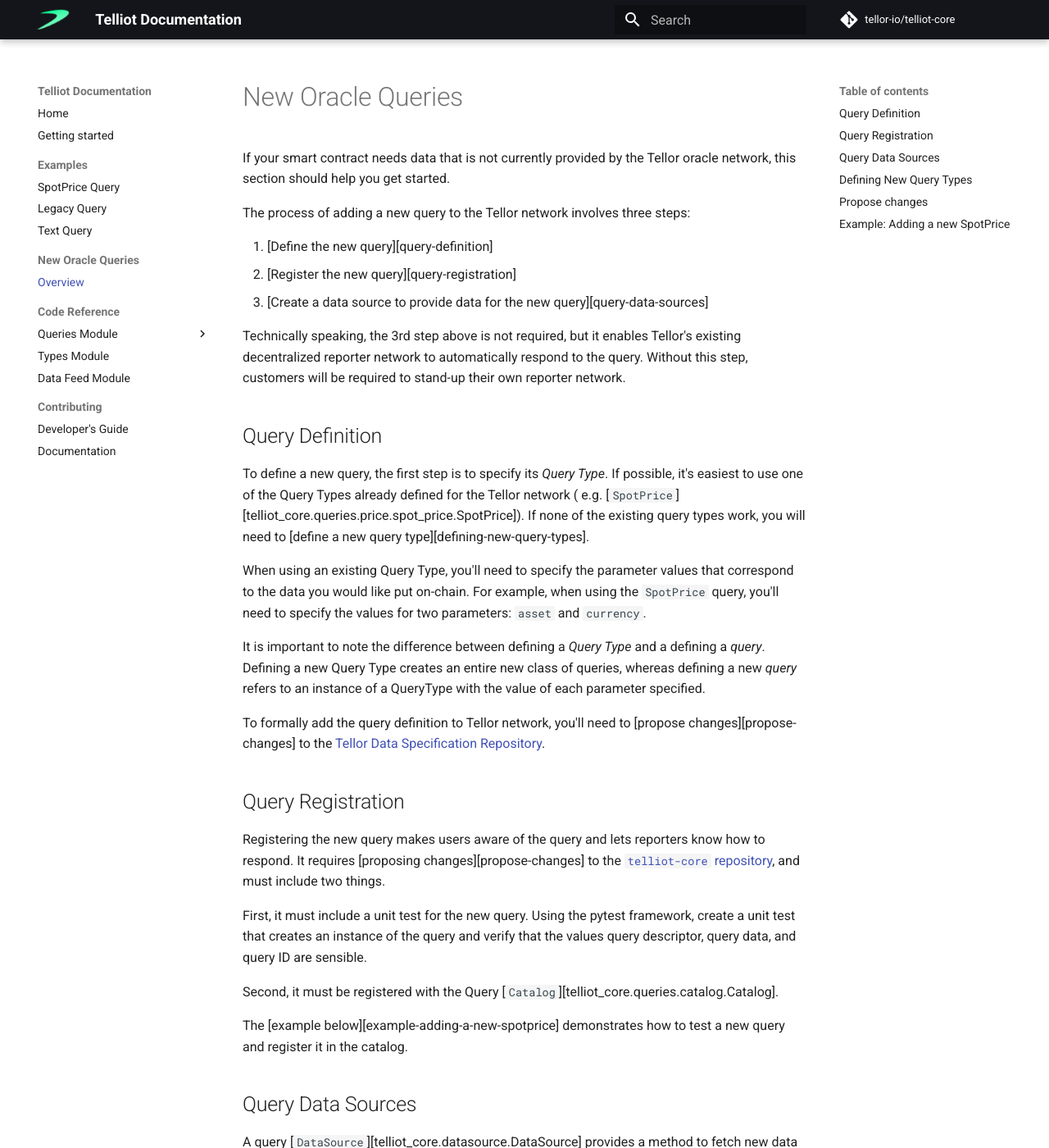
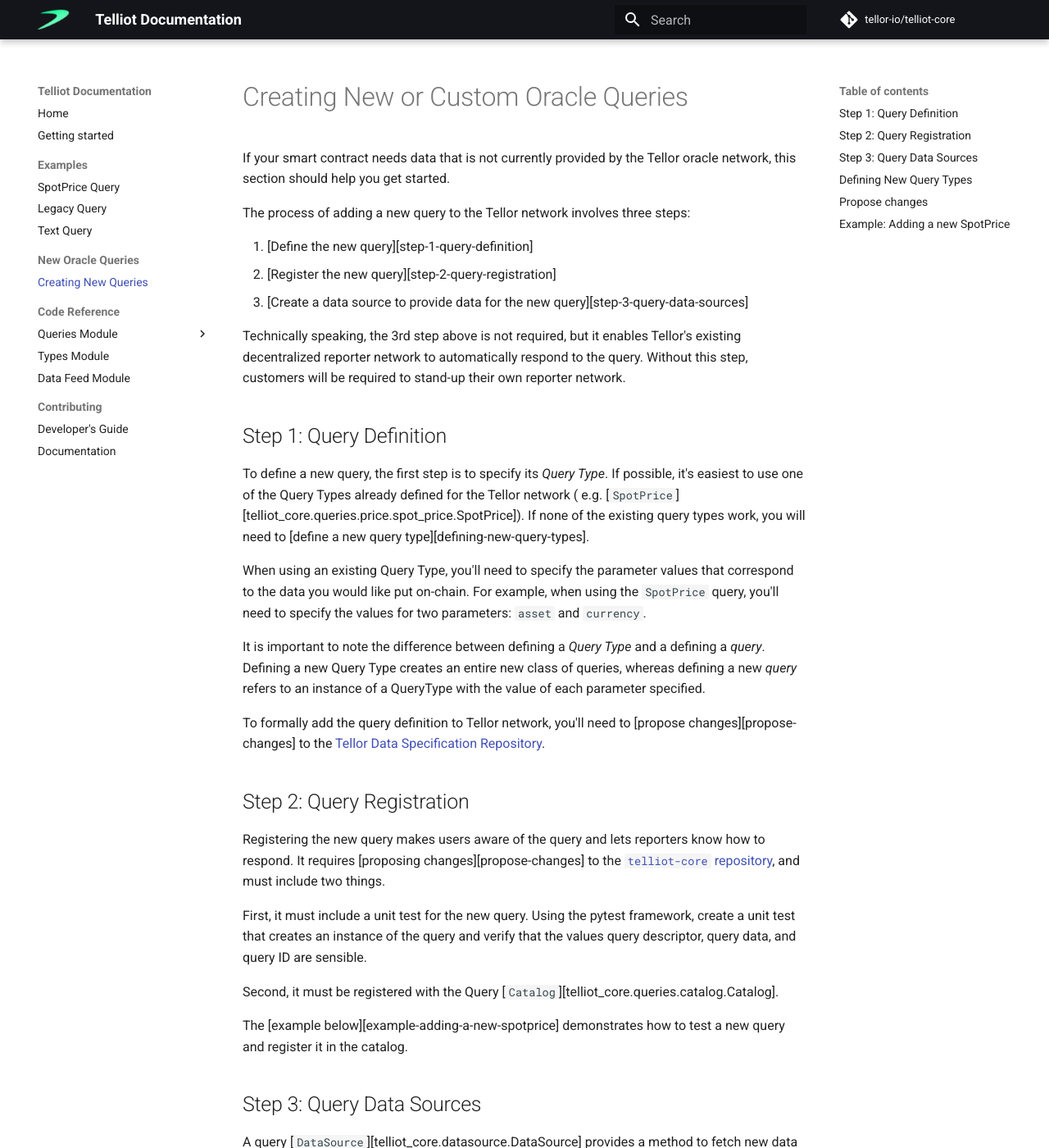
Before and after one commit to tellor-io/telliot-core, an MkDocs documentation site: the page built from docs/new-query.md, in a window 1280 px wide and 1400 px high. Shown: the whole window at 82% size. Built offline with MkDocs 1.6.1 and Material for MkDocs 9.7.7, drawn with Linux system fonts in a browser that asks for light colours; comment, search, counter and statistics services are not loaded.

Commit message:
WIP doc updates

```diff
--- a/docs/new-query.md
+++ b/docs/new-query.md
@@ -1,19 +1,19 @@
-# New Oracle  Queries
+# Creating New or Custom Oracle Queries
 
 If your smart contract needs data that is not currently provided by the Tellor oracle network, this
 section should help you get started.
 
 The process of adding a new query to the Tellor network involves three steps:
 
-1. [Define the new query][query-definition]
-2. [Register the new query][query-registration]
-3. [Create a data source to provide data for the new query][query-data-sources]
+1. [Define the new query][step-1-query-definition]
+2. [Register the new query][step-2-query-registration]
+3. [Create a data source to provide data for the new query][step-3-query-data-sources]
 
 Technically speaking, the 3rd step above is not required, but it enables Tellor's existing
 decentralized reporter network to automatically respond to the query. Without this step, customers
 will be required to stand-up their own reporter network.
 
-## Query Definition
+## Step 1: Query Definition
 
 To define a new query, the first step is to specify its *Query Type*. If possible, it's easiest to
 use one of the Query Types already defined for the Tellor network (
@@ -32,7 +32,7 @@
 to [propose changes][propose-changes] to
 the [Tellor Data Specification Repository](https://github.com/tellor-io/dataSpecs).
 
-## Query Registration
+## Step 2: Query Registration
 
 Registering the new query makes users aware of the query and lets reporters know how to respond. It
 requires [proposing changes][propose-changes] to
@@ -48,7 +48,7 @@
 The [example below][example-adding-a-new-spotprice] demonstrates how to test a new query and
 register it in the catalog.
 
-## Query Data Sources
+## Step 3: Query Data Sources
 
 A query [`DataSource`][telliot_core.datasource.DataSource] provides a method to fetch new data
 points in response to a query. It provides an API that enables Tellor's existing decentralized
--- a/mkdocs.yml
+++ b/mkdocs.yml
@@ -71,7 +71,7 @@
       - Legacy Query: examples/legacy_query_example.md
       - Text Query: examples/text_query_example.md
   - New Oracle Queries:
-      - Overview: new-query.md
+      - Creating New Queries: new-query.md
   - Code Reference:
       - Queries Module:
           - Query Types: code/query-types.md
```
